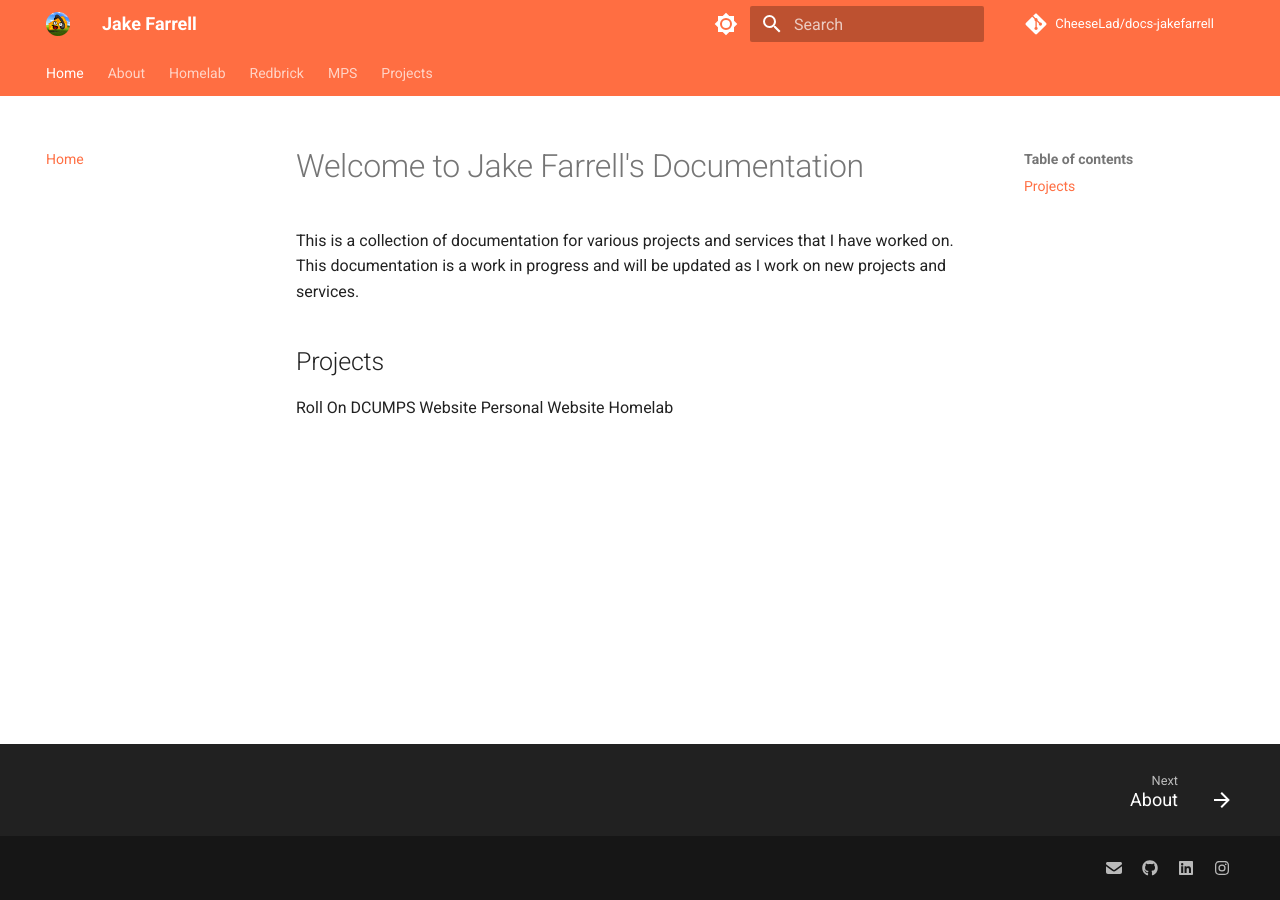
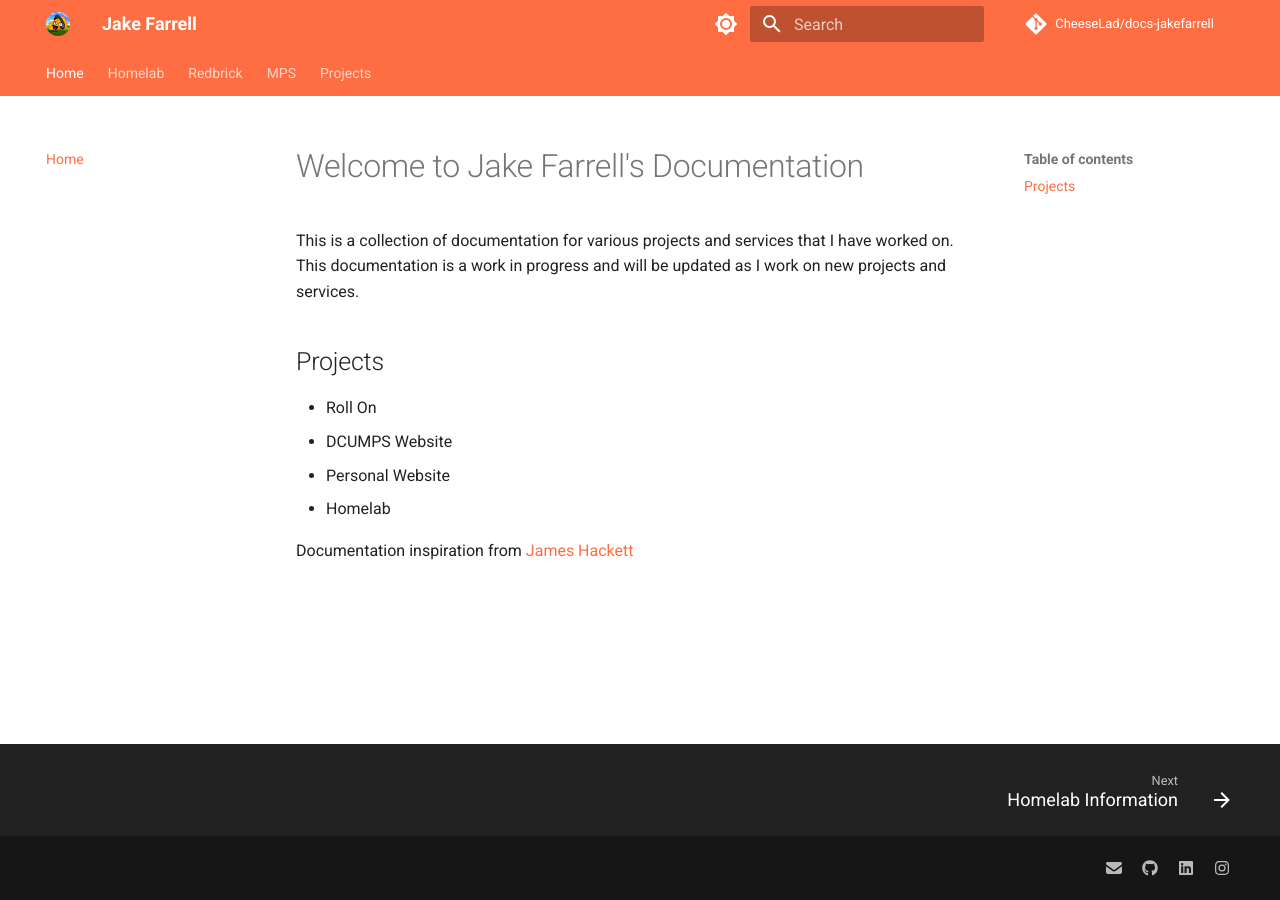
Before and after one commit to CheeseLad/docs, an MkDocs documentation site: the page built from docs/index.md, in a window 1280 px wide. Built offline with MkDocs 1.6.1 and Material for MkDocs 9.7.7, drawn with Linux system fonts in a browser that asks for light colours; comment, search, counter and statistics services are not loaded.

Commit message:
page cleanup and devices show

```diff
--- a/docs/index.md
+++ b/docs/index.md
@@ -4,7 +4,9 @@ This is a collection of documentation for various projects and services that I h
 
 ## Projects
 
-Roll On
-DCUMPS Website
-Personal Website
-Homelab
+- Roll On
+- DCUMPS Website
+- Personal Website
+- Homelab
+
+Documentation inspiration from [James Hackett](https://docs.james-hackett.ie/)
--- a/mkdocs.yml
+++ b/mkdocs.yml
@@ -7,10 +7,10 @@ repo_url: https://github.com/CheeseLad/docs-jakefarrell
 
 nav:
   - Home: index.md
-  - About: about.md
   - Homelab:
     - Homelab Information: homelab/homelab.md
     - Services: homelab/services.md
+    - Devices: homelab/devices.md
   - Redbrick:
     - Redbrick Information: redbrick/redbrick.md
     - Email Generator: redbrick/email-generator.md
```
Also changed, not shown: docs/about.md (deleted, +0 -3 lines).
